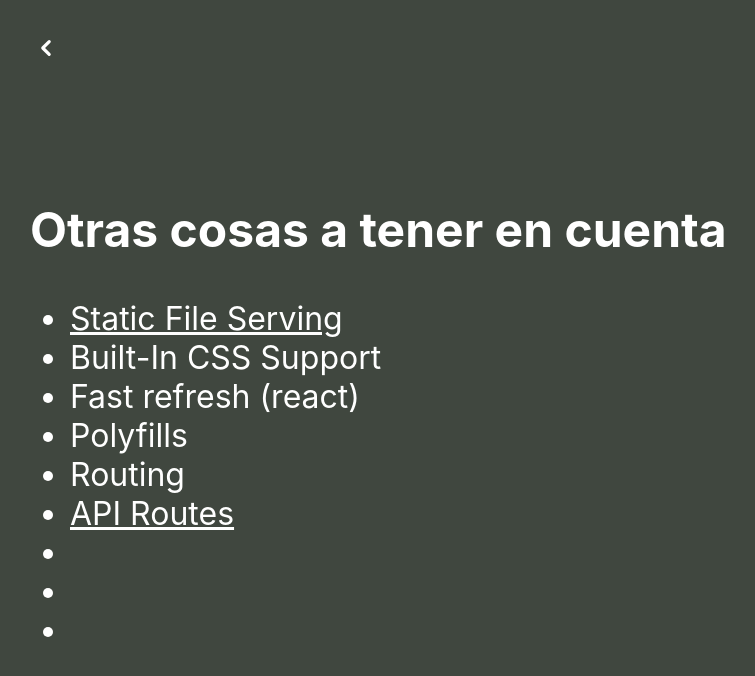
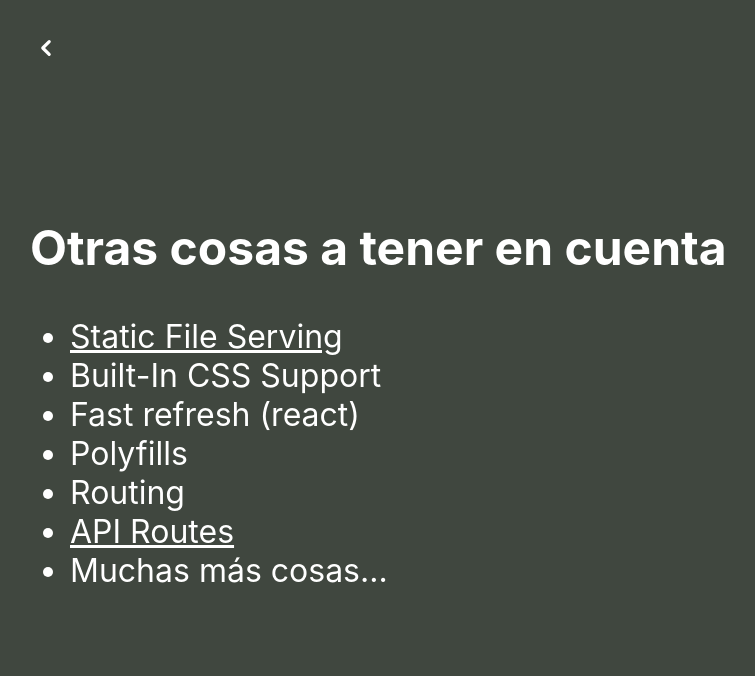
Before and after one commit to gerardag/cop-nextjs, a Next.js app: page /specs in a window 1280 px wide. Shown: the top 676 px of the page, without its empty margins (130-885 px from the left). Built offline with nearby package versions, Linux system fonts and the light colour scheme.

Commit message:
Added content!

```diff
--- a/pages/index.js
+++ b/pages/index.js
@@ -1,8 +1,5 @@
 import Head from 'next/head';
 import Link from 'next/link';
-
-import Header from 'components/molecules/header';
-import Joke from 'components/molecules/joke';
 
 import styles from 'styles/Home.module.css';
 
@@ -27,9 +24,6 @@ export default function Home({ joke }) {
             <li><Link href="/thanks/"><a>Fin</a></Link></li>
           </ol>
         </nav>
-
-        {/* Joke */}
-        <Joke setup={joke.setup} punchline={joke.punchline} />
       </main>
     </div>
   )
--- a/pages/specs.js
+++ b/pages/specs.js
@@ -16,9 +16,7 @@ export default function StaticFileServing() {
               <li>Polyfills</li>
               <li>Routing</li>
               <li><Link href="/apiroutes/"><a>API Routes</a></Link></li>
-              <li></li>
-              <li></li>
-              <li></li>
+              <li>Muchas más cosas...</li>
             </ul>
           </section>
         </main>
--- a/pages/thanks.js
+++ b/pages/thanks.js
@@ -1,4 +1,5 @@
 import Breadcrumb from 'components/atoms/breadcrumb';
+import Joke from 'components/molecules/joke';
 
 export default function Thanks() {
   return (
@@ -11,6 +12,8 @@ export default function Thanks() {
             <p>
               ¿Alguna preegunta?
             </p>
+            {/* Joke */}
+            <Joke setup={joke.setup} punchline={joke.punchline} />
           </section>
         </main>
       </div>
```
Also changed, not shown: pages/jamstack/index.js (+6 -6 lines).
